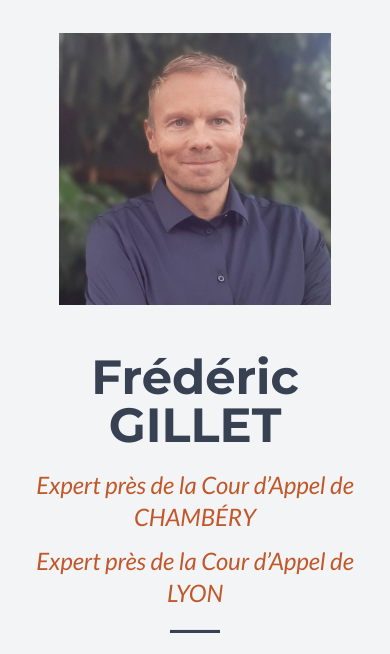
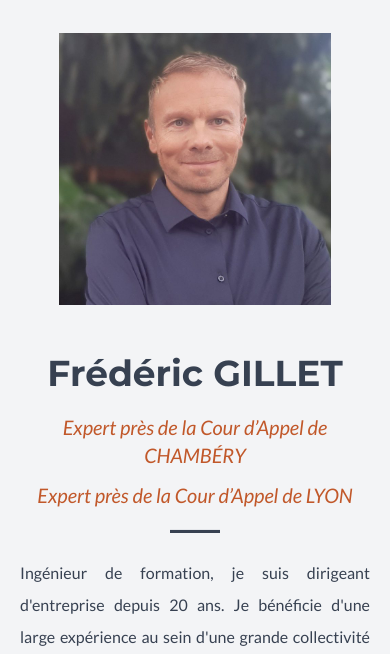
Before and after one commit to fpichegru/temp-cimesconseil-app, a website: page html/contact.html in a window 390 px wide. Shown: the part 418-1072 px from the top of the page. Drawn offline with Linux system fonts and the light colour scheme.

Commit message:
contact-10

```diff
--- a/html/contact.html
+++ b/html/contact.html
@@ -162,11 +162,11 @@
                     <img src="../images/petit-logo-cimes-conseil.png" class="hidden absolute inset-0 translate-y-3/4   opacity-40 h-full w-full md:block " alt="logo du site">
                     <div class="relative z-10 mx-auto ">
 
-                        <p class="block font font-montserrat text-5xl text-center  font-bold text-gray-700 md:text-left "> Frédéric GILLET</p>
-                        <p class=" text-2xl mt-5 text-center text-line-cooper-hero-footer italic font-medium md:whitespace-nowrap md:text-left">
+                        <p class="block font font-montserrat text-4xl text-center  font-bold text-gray-700 md:text-left md:text-5xl "> Frédéric GILLET</p>
+                        <p class=" text-xl mt-5 text-center text-line-cooper-hero-footer italic font-medium md:whitespace-nowrap md:text-left md:text-2xl">
                             <!-- <img src="../images/contact/balance-balance.png" class="w-10 h-10 mr-1 hidden md:block" alt="îcone de balance / justice"> -->
                             <span>Expert près de la Cour d’Appel de CHAMBÉRY</span> </p>
-                            <p class=" text-2xl mt-3 text-center text-line-cooper-hero-footer italic font-medium md:whitespace-nowrap md:text-left">
+                            <p class=" text-xl mt-3 text-center text-line-cooper-hero-footer italic font-medium md:whitespace-nowrap md:text-left md:text-2xl">
                             <!-- <img src="../images/contact/balance-balance.png" class="w-10 h-10 mr-1 hidden md:block" alt="îcone de balance / justice"> -->
                             <span>Expert près de la Cour d’Appel de LYON</span> </p>
                          <hr class="w-[50px] h-[4px] bg-gray-700 mt-5 mx-auto" />
```
Also changed, not shown: dist/style.css.
